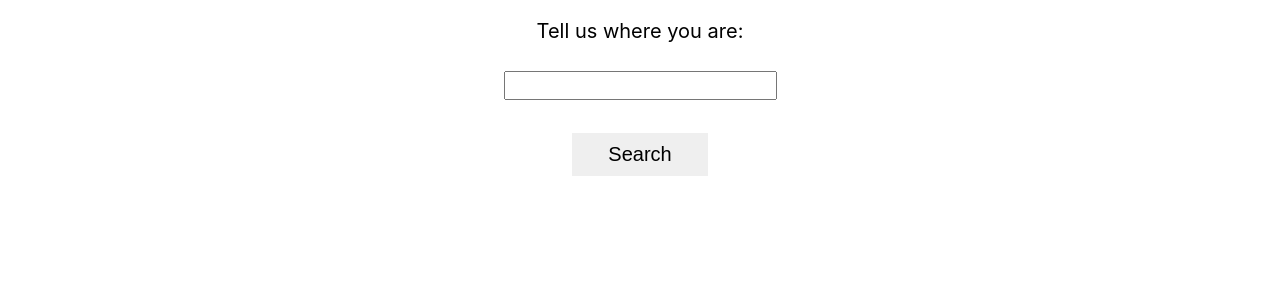
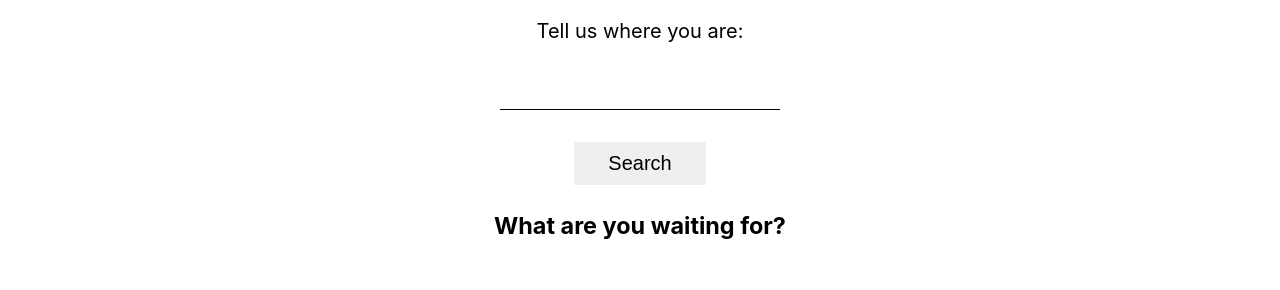
Before and after one commit to BingeFest/bingeFest, a React (Create React App) app: page /tvshows in a window 1280 px wide. Shown: the part 428-718 px from the top of the page. Built offline with nearby package versions, Linux system fonts and the light colour scheme; no server answers; the database is empty.

Commit message:
fixed some more styles on the random suggestion page

```diff
--- a/src/components/RandomCombo.js
+++ b/src/components/RandomCombo.js
@@ -29,7 +29,6 @@ const RandomCombo = () => {
 
     const randNumber = randNumberGenerator();
 
-//  https://api.themoviedb.org/3/tv/popular?api_key=853030e957dca57316fe835ed75d0d32&language=en-US&page=1
 
     useEffect(() => {
         axios({
@@ -79,7 +78,7 @@ const RandomCombo = () => {
             {
                 userFoodSearch2.length>0
                 ? <h3>Your meal and entertainment:</h3>
-                : <h3></h3>
+                : <h3>What are you waiting for?</h3>
             }
            <div className="suggestionBox">
 
--- a/src/components/randomcombo.css
+++ b/src/components/randomcombo.css
@@ -14,6 +14,9 @@
 
 .randomSuggestion input {
     margin: 10% 0;
+    padding: 3%;
+    border: none;
+    border-bottom: 1px solid black;
 }
 
 .randomSuggestion form button {
```
